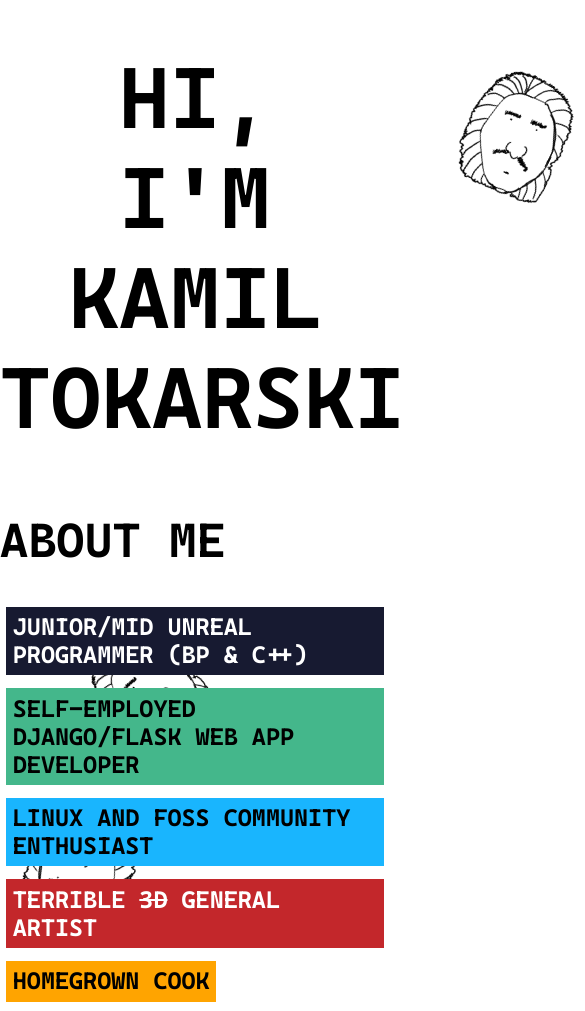
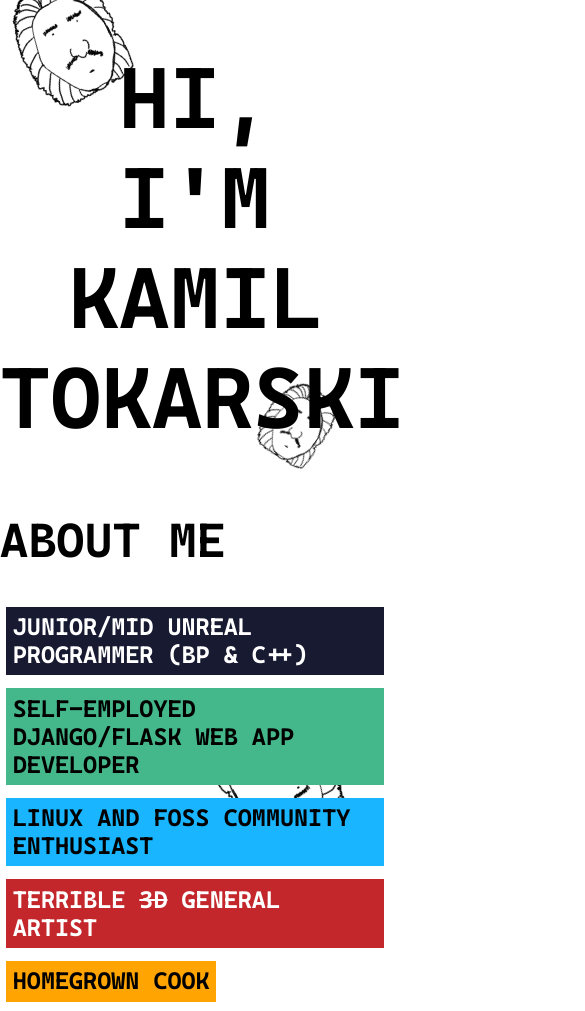
Before and after one commit to ktxyz/ktxyz.github.io, a plain HTML site: page index.html in a window 390 px wide. Shown: the top 1011 px of the page, 585 px wide, since content can reach past the window. Drawn offline with Linux system fonts and the light colour scheme.

Commit message:
Fixes for phones

```diff
--- a/style.css
+++ b/style.css
@@ -70,7 +70,8 @@ body {
 
 @media screen and (max-width: 1200px) {
     .flex-container {
-        display: block;
+        display : block;
+        position: relative;
     }
 
     .flex-container>div {
@@ -95,6 +96,25 @@ body {
 
     .check {
         margin-top: 3rem;
+    }
+
+    body {
+        overflow-x: hidden;
+    }
+
+    .img-1-white {
+        transform: translate(-20px, -100px) rotate(-26deg) !important;
+    }
+
+    .img-4-white {
+        max-width: 125px !important;
+        transform: translate(calc(10rem - 125px), 250px) rotate(36deg) !important;
+    }
+
+
+    .img-6-white {
+        max-width: 220px !important;
+        transform: translate(10rem, 420px) rotate(150deg) !important;
     }
 }
 
```
